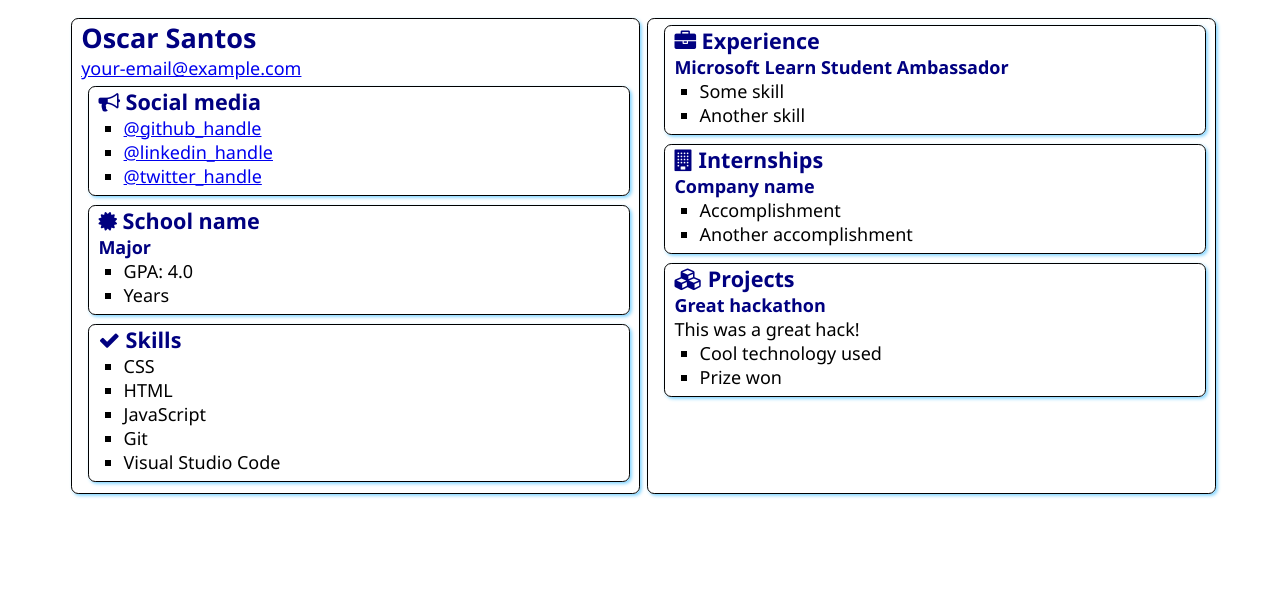
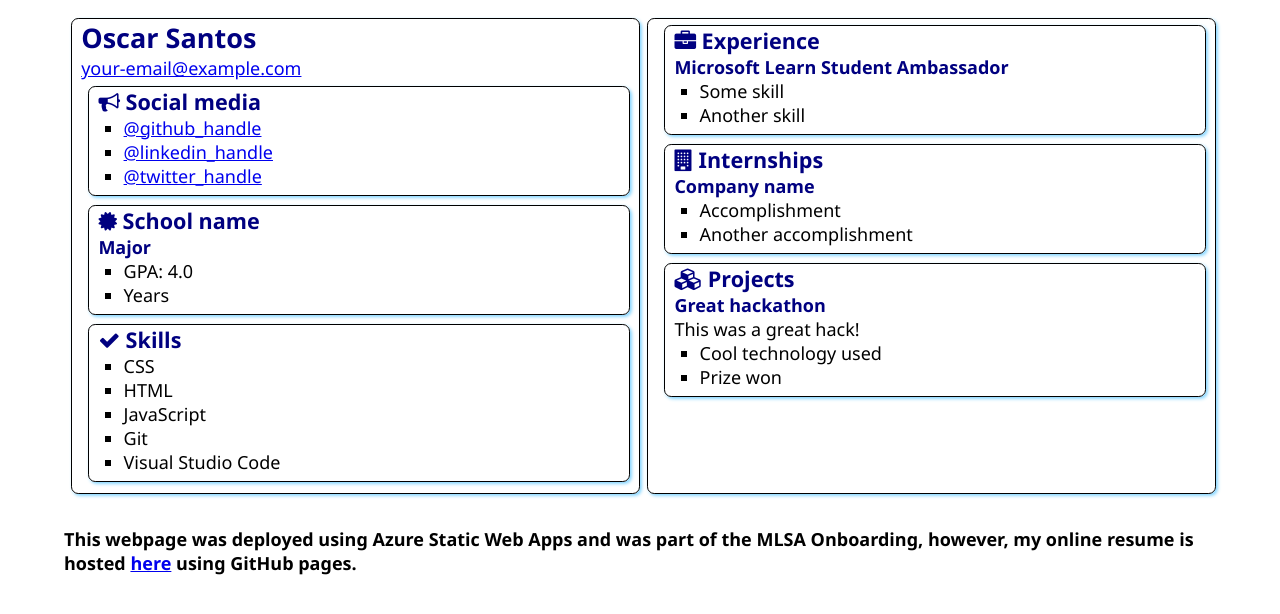
Before and after one commit to OscarSantos98/-SATechnicalOnboarding, a plain HTML site: page src/index.html in a window 1280 px wide. Drawn offline with Linux system fonts and the light colour scheme.

Commit message:
add resume link at the bottom

```diff
--- a/src/index.html
+++ b/src/index.html
@@ -95,5 +95,8 @@
         </article>
 
     </main>
+    <footer>
+        <h4>This webpage was deployed using Azure Static Web Apps and was part of the MLSA Onboarding, however, my online resume is hosted <a href="https://oscarsantos98.github.io/CV">here</a> using GitHub pages.</h4>
+    </footer>
 </body>
 </html>
```
